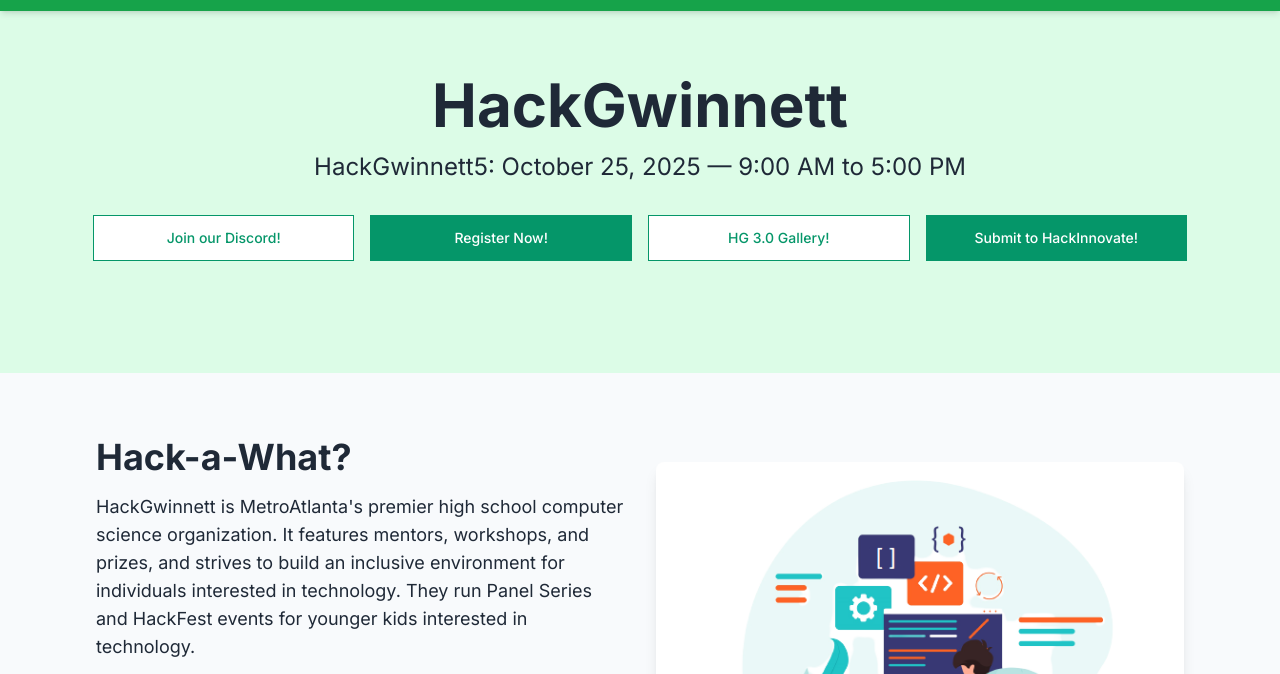
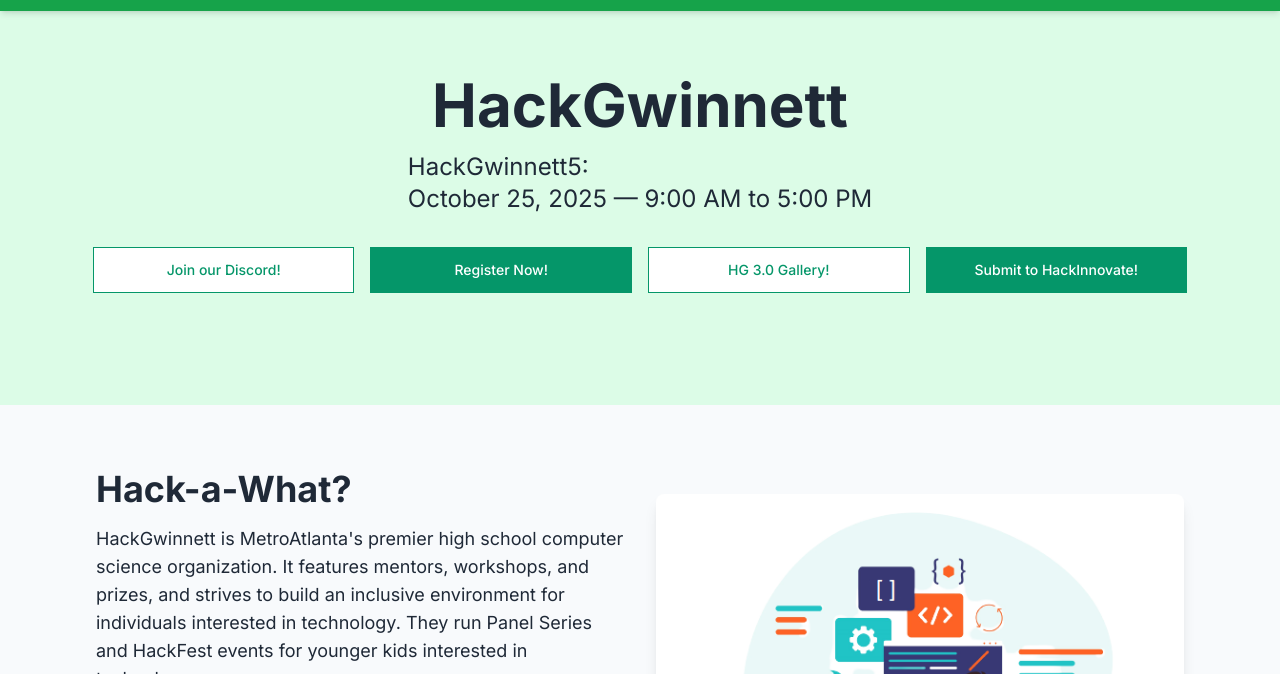
Before and after one commit to hackgwinnett/hackgwinnett.github.io, a plain HTML site: page index.html in a window 1280 px wide. Shown: the part 53-727 px from the top of the page. Drawn offline with nearby package versions, Linux system fonts and the light colour scheme; a small style sheet from the web is missing.

Commit message:
Aesthetics updates
Minor change - KP.

```diff
--- a/index.html
+++ b/index.html
@@ -168,7 +168,7 @@
         data-aos-delay="500"
         class="text-xl md:text-2xl mb-8"
       >
-        HackGwinnett5:
+        HackGwinnett5: <br>
         October 25, 2025 — 9:00 AM to 5:00 PM
       </h4>
 
```
